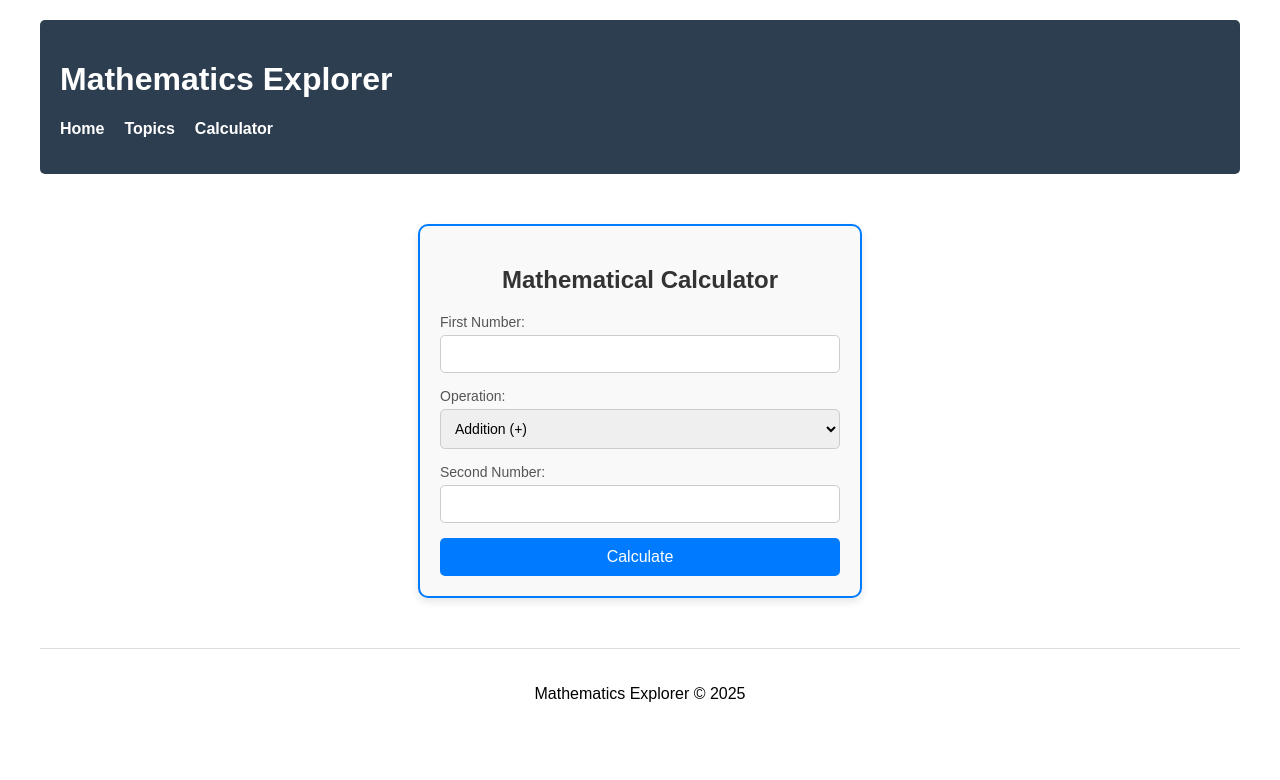
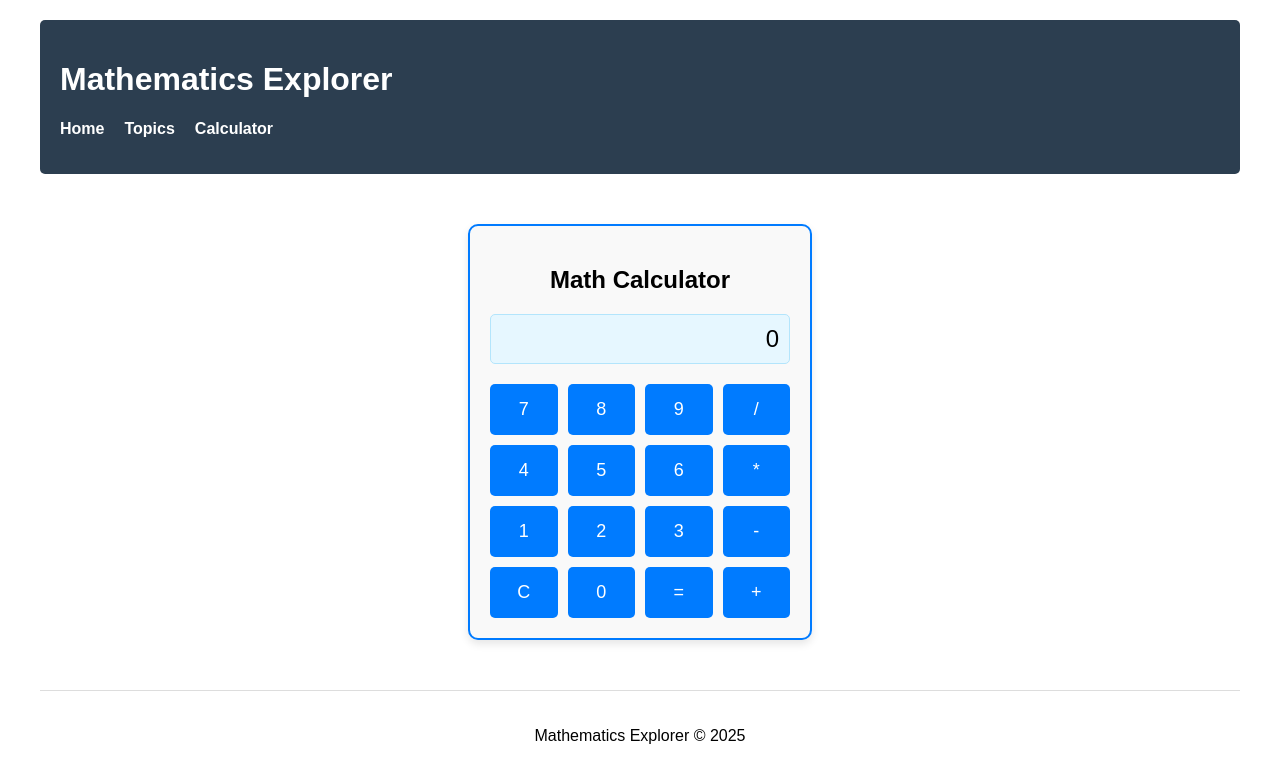
Before and after one commit to rusuraulm00/mate-site-v2, a React (Create React App) app in the folder frontend/: page /calculator in a window 1280 px wide. Shown: the top 780 px of the page. Built offline with nearby package versions, Linux system fonts and the light colour scheme.

Commit message:
Changed the calculator to look prettier

```diff
--- a/frontend/src/App.css
+++ b/frontend/src/App.css
@@ -1,4 +1,3 @@
-/* src/App.css */
 .App {
   font-family: 'Arial', sans-serif;
   max-width: 1200px;
@@ -42,48 +41,55 @@ nav a:hover {
   background-color: #f9f9f9;
 }
 
-/* .calculator form {
+.calculator {
+  max-width: 300px;
+  margin: 50px auto;
+  padding: 20px;
+  border: 2px solid #007bff;
+  border-radius: 10px;
   background-color: #f9f9f9;
-  padding: 20px;
-  border-radius: 5px;
-  max-width: 500px;
+  box-shadow: 0 4px 8px rgba(0, 0, 0, 0.1);
+  font-family: Arial, sans-serif;
 }
 
-.calculator form div {
-  margin-bottom: 15px;
+.calculator h2 {
+  text-align: center;
+  margin-bottom: 20px;
 }
 
-.calculator label {
-  display: block;
-  margin-bottom: 5px;
+.display {
+  background-color: #e6f7ff;
+  padding: 10px;
+  font-size: 24px;
+  text-align: right;
+  border: 1px solid #b3e5fc;
+  border-radius: 5px;
+  margin-bottom: 20px;
 }
 
-.calculator input,
-.calculator select {
-  width: 100%;
-  padding: 8px;
-  border: 1px solid #ddd;
-  border-radius: 4px;
+.buttons {
+  display: grid;
+  grid-template-columns: repeat(4, 1fr);
+  gap: 10px;
 }
 
-.calculator button {
-  background-color: #2c3e50;
+button {
+  padding: 15px;
+  font-size: 18px;
+  border: none;
+  border-radius: 5px;
+  background-color: #007bff;
   color: white;
-  border: none;
-  padding: 10px 15px;
-  border-radius: 4px;
   cursor: pointer;
-} */
-
-.result {
-  margin-top: 20px;
-  padding: 15px;
-  background-color: #e8f4f8;
-  border-radius: 5px;
+  transition: background-color 0.3s ease;
 }
 
-.error {
-  color: red;
+button:hover {
+  background-color: #0056b3;
+}
+
+button:active {
+  background-color: #003f7f;
 }
 
 footer {
@@ -92,3 +98,10 @@ footer {
   text-align: center;
   border-top: 1px solid #ddd;
 }
+
+.calculator .error {
+  color: red;
+  font-size: 14px;
+  text-align: center;
+  margin-top: 10px;
+}
--- a/frontend/src/pages/Calculator.css
+++ /dev/null
@@ -1,75 +0,0 @@
-.calculator {
-    max-width: 400px;
-    margin: 50px auto;
-    padding: 20px;
-    border: 2px solid #007bff;
-    border-radius: 10px;
-    background-color: #f9f9f9;
-    box-shadow: 0 4px 8px rgba(0, 0, 0, 0.1);
-    font-family: Arial, sans-serif;
-  }
-
-  .calculator h2 {
-    text-align: center;
-    color: #333;
-    margin-bottom: 20px;
-    font-size: 24px;
-  }
-
-  .calculator form {
-    display: flex;
-    flex-direction: column;
-    gap: 15px;
-  }
-
-  .calculator label {
-    font-size: 14px;
-    color: #555;
-    display: flex;
-    flex-direction: column;
-    gap: 5px;
-  }
-
-  .calculator input,
-  .calculator select {
-    width: 100%;
-    padding: 10px;
-    font-size: 14px;
-    border: 1px solid #ccc;
-    border-radius: 5px;
-    box-sizing: border-box;
-  }
-
-  .calculator button {
-    padding: 10px;
-    font-size: 16px;
-    color: #fff;
-    background-color: #007bff;
-    border: none;
-    border-radius: 5px;
-    cursor: pointer;
-    transition: background-color 0.3s ease;
-  }
-
-  .calculator button:hover {
-    background-color: #0056b3;
-  }
-
-  .calculator .error {
-    color: red;
-    font-size: 14px;
-    text-align: center;
-    margin-top: 10px;
-  }
-
-  .calculator .result {
-    margin-top: 20px;
-    text-align: center;
-    font-size: 18px;
-    color: #333;
-    font-weight: bold;
-    background-color: #e6f7ff;
-    padding: 10px;
-    border-radius: 5px;
-    border: 1px solid #b3e5fc;
-  }
--- a/frontend/src/pages/Calculator.jsx
+++ b/frontend/src/pages/Calculator.jsx
@@ -1,84 +1,71 @@
 import React, { useState } from 'react';
 import axios from 'axios';
-import './Calculator.css';
 
 const Calculator = () => {
-  const [num1, setNum1] = useState('');
-  const [num2, setNum2] = useState('');
-  const [operation, setOperation] = useState('add');
-  const [result, setResult] = useState(null);
+  const [display, setDisplay] = useState('');
   const [error, setError] = useState('');
 
-  const handleCalculate = async (e) => {
-    e.preventDefault();
+  const handleButtonClick = async (value) => {
+    if (value === 'C') {
+      setDisplay('');
       setError('');
-
+    } else if (value === '=') {
       try {
+        const [num1, operation, num2] = parseExpression(display);
         const response = await axios.post(
           `http://localhost:5000/api/calculate/${operation}`,
           { num1: parseFloat(num1), num2: parseFloat(num2) }
         );
-      setResult(response.data.result);
-    } catch (error) {
-      console.error('Calculation error:', error);
-      setError(error.response?.data?.error || 'An error occurred');
+        setDisplay(response.data.result.toString());
+      } catch (err) {
+        console.error('Calculation error:', err);
+        setError(err.response?.data?.error || 'An error occurred');
       }
+    } else {
+      setDisplay((prev) => prev + value);
+    }
+  };
+
+  const parseExpression = (expression) => {
+    const match = expression.match(/(\d+)([+\-*/])(\d+)/);
+    if (!match) throw new Error('Invalid expression');
+    const [, num1, operator, num2] = match;
+    const operationMap = {
+      '+': 'add',
+      '-': 'subtract',
+      '*': 'multiply',
+      '/': 'divide',
+    };
+    return [num1, operationMap[operator], num2];
   };
 
   return (
     <div className="calculator">
-      <h2>Mathematical Calculator</h2>
-
-      <form onSubmit={handleCalculate}>
-        <div>
-          <label>
-            First Number:
-            <input
-              type="number"
-              value={num1}
-              onChange={(e) => setNum1(e.target.value)}
-              required
-            />
-          </label>
+      <h2>Math Calculator</h2>
+      <div className="display">{display || '0'}</div>
+      <div className="buttons">
+        {['7', '8', '9', '/'].map((btn) => (
+          <button key={btn} onClick={() => handleButtonClick(btn)}>
+            {btn}
+          </button>
+        ))}
+        {['4', '5', '6', '*'].map((btn) => (
+          <button key={btn} onClick={() => handleButtonClick(btn)}>
+            {btn}
+          </button>
+        ))}
+        {['1', '2', '3', '-'].map((btn) => (
+          <button key={btn} onClick={() => handleButtonClick(btn)}>
+            {btn}
+          </button>
+        ))}
+        {['C', '0', '=', '+'].map((btn) => (
+          <button key={btn} onClick={() => handleButtonClick(btn)}>
+            {btn}
+          </button>
+        ))}
       </div>
-
-        <div>
-          <label>
-            Operation:
-            <select
-              value={operation}
-              onChange={(e) => setOperation(e.target.value)}
-            >
-              <option value="add">Addition (+)</option>
-              <option value="subtract">Subtraction (-)</option>
-              <option value="multiply">Multiplication (×)</option>
-              <option value="divide">Division (÷)</option>
-            </select>
-          </label>
-        </div>
-
-        <div>
-          <label>
-            Second Number:
-            <input
-              type="number"
-              value={num2}
-              onChange={(e) => setNum2(e.target.value)}
-              required
-            />
-          </label>
-        </div>
-
-        <button type="submit">Calculate</button>
-      </form>
-
       {error && <p className="error">{error}</p>}
-
-      {result !== null && (
-        <div className="result">
-          <h3>Result: {result}</h3>
-        </div>
-      )}
     </div>
   );
 };
```
Lines whose indentation alone changed are shown as unchanged.
